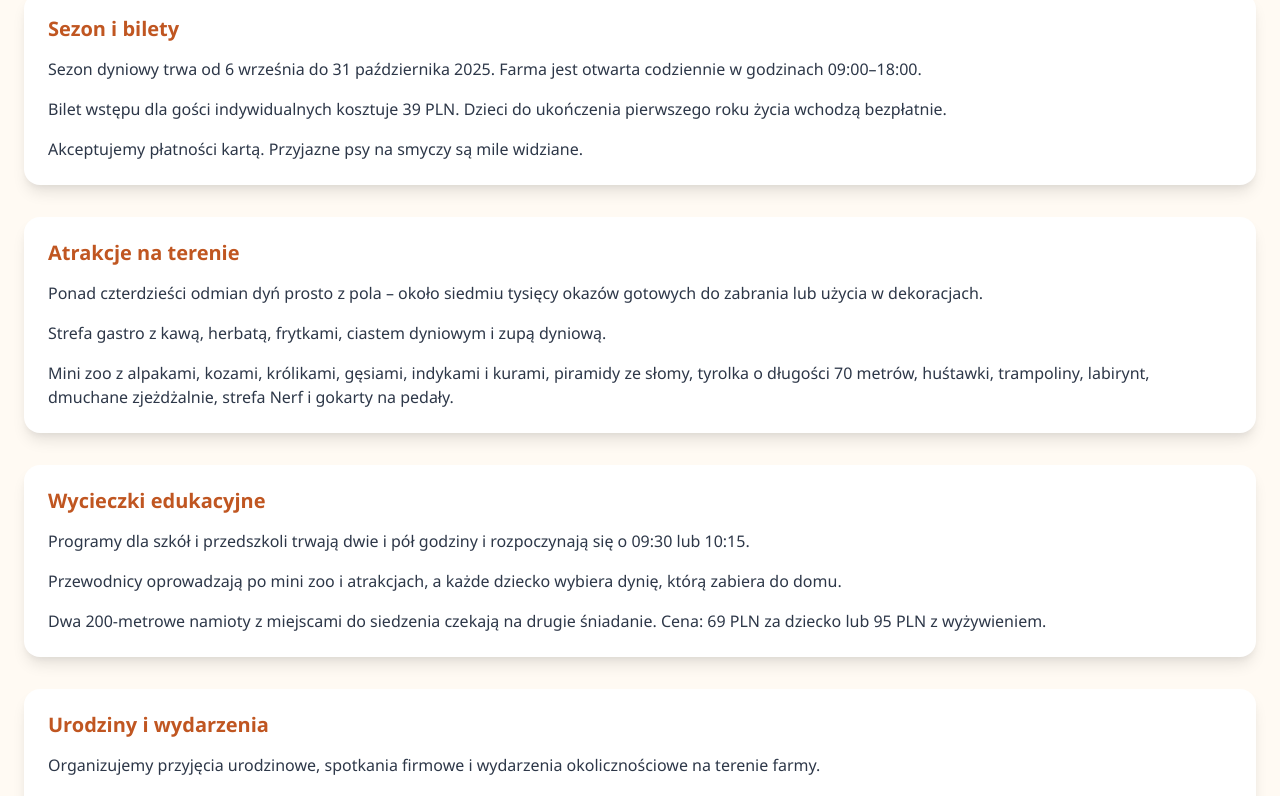
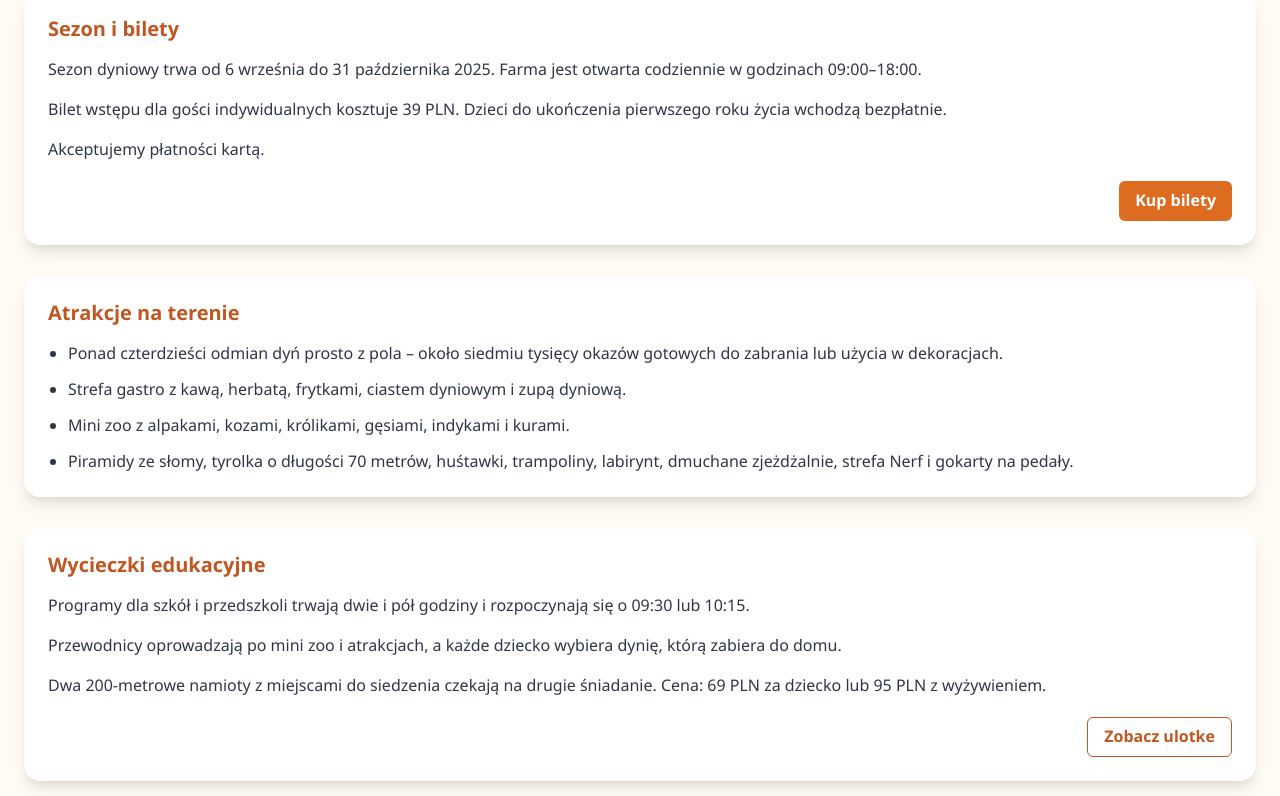
Before and after one commit to DenysVM/farmadyn-react, a React (Vite) app: page / in a window 1280 px wide. Shown: the part 1020-1816 px from the top of the page. Built offline with nearby package versions, Linux system fonts and the light colour scheme.

Commit message:
Add CTA actions and list updates for home sections

```diff
--- a/src/components/HeroSlider.tsx
+++ b/src/components/HeroSlider.tsx
@@ -11,6 +11,7 @@ import {
   useToken
 } from "@chakra-ui/react";
 import { ChevronLeftIcon, ChevronRightIcon } from "@chakra-ui/icons";
+import { resolveAssetPath } from "../utils/assetPath";
 
 export interface HeroSlide {
   image: string;
@@ -54,7 +55,14 @@ const HeroSlider = ({
   nextLabel,
   interval = SLIDE_INTERVAL
 }: HeroSliderProps) => {
-  const slideList = useMemo(() => slides.filter(Boolean), [slides]);
+  const slideList = useMemo(
+    () =>
+      slides
+        .filter(Boolean)
+        .map((slide) => ({ ...slide, image: resolveAssetPath(slide.image) })),
+    [slides]
+  );
+
   const [currentIndex, setCurrentIndex] = useState(0);
   const [isPaused, setIsPaused] = useState(false);
   const [shadowColor] = useToken("colors", ["blackAlpha.600"]);
--- a/src/components/sections/TextSection.tsx
+++ b/src/components/sections/TextSection.tsx
@@ -1,13 +1,65 @@
-import { Heading, List, ListItem, Stack, Text } from "@chakra-ui/react";
+import { useState } from "react";
+import {
+  Button,
+  Heading,
+  HStack,
+  Image,
+  List,
+  ListItem,
+  Modal,
+  ModalBody,
+  ModalCloseButton,
+  ModalContent,
+  ModalOverlay,
+  Stack,
+  Text,
+  useDisclosure
+} from "@chakra-ui/react";
+import { resolveAssetPath } from "../../utils/assetPath";
+
+type LinkAction = {
+  type: "link";
+  label: string;
+  href: string;
+  isExternal?: boolean;
+};
+
+type ModalImageAction = {
+  type: "modalImage";
+  label: string;
+  imageSrc: string;
+  imageAlt: string;
+};
+
+type SectionAction = LinkAction | ModalImageAction;
 
 interface TextSectionProps {
   title?: string;
   paragraphs?: string[];
   list?: string[];
+  actions?: SectionAction[];
 }
 
-const TextSection = ({ title, paragraphs = [], list }: TextSectionProps) => {
+const TextSection = ({ title, paragraphs = [], list, actions = [] }: TextSectionProps) => {
+  const [activeModal, setActiveModal] = useState<ModalImageAction | null>(null);
+  const { isOpen, onOpen, onClose } = useDisclosure();
+
+  const openModal = (action: ModalImageAction) => {
+    setActiveModal(action);
+    onOpen();
+  };
+
+  const closeModal = () => {
+    onClose();
+    setActiveModal(null);
+  };
+
+  const hasModalAction = actions.some((action) => action.type === "modalImage");
+  const isModalVisible = Boolean(activeModal && isOpen);
+  const resolvedModalSrc = activeModal ? resolveAssetPath(activeModal.imageSrc) : undefined;
+
   return (
+    <>
       <Stack
         spacing={4}
         bg="white"
@@ -21,20 +73,74 @@ const TextSection = ({ title, paragraphs = [], list }: TextSectionProps) => {
           </Heading>
         )}
 
-      {paragraphs.map((text) => (
-        <Text key={text} color="gray.700" fontSize={{ base: "sm", md: "md" }}>
+        {paragraphs.map((text, index) => (
+          <Text key={`${text}-${index}`} color="gray.700" fontSize={{ base: "sm", md: "md" }}>
             {text}
           </Text>
         ))}
 
         {Array.isArray(list) && list.length > 0 && (
           <List spacing={3} styleType="disc" pl={5} color="gray.700">
-          {list.map((item) => (
-            <ListItem key={item}>{item}</ListItem>
+            {list.map((item, index) => (
+              <ListItem key={`${item}-${index}`}>{item}</ListItem>
             ))}
           </List>
         )}
+
+        {actions.length > 0 && (
+          <HStack
+            spacing={3}
+            pt={1}
+            flexWrap="wrap"
+            justifyContent="flex-end"
+            w="100%"
+          >
+            {actions.map((action, index) => {
+              if (action.type === "link") {
+                return (
+                  <Button
+                    key={`${action.type}-${action.label}-${index}`}
+                    as="a"
+                    href={action.href}
+                    target={action.isExternal ? "_blank" : undefined}
+                    rel={action.isExternal ? "noopener noreferrer" : undefined}
+                    colorScheme="brand"
+                    variant="solid"
+                  >
+                    {action.label}
+                  </Button>
+                );
+              }
+
+              return (
+                <Button
+                  key={`${action.type}-${action.label}-${index}`}
+                  onClick={() => openModal(action)}
+                  colorScheme="brand"
+                  variant="outline"
+                >
+                  {action.label}
+                </Button>
+              );
+            })}
+          </HStack>
+        )}
       </Stack>
+
+      {hasModalAction && (
+        <Modal isOpen={isModalVisible} onClose={closeModal} size="4xl" isCentered>
+          <ModalOverlay />
+          <ModalContent bg="gray.900">
+            <ModalCloseButton color="white" />
+            <ModalBody p={0}>
+              {activeModal && resolvedModalSrc && (
+                <Image src={resolvedModalSrc} alt={activeModal.imageAlt} w="100%" h="auto" />
+              )}
+            </ModalBody>
+          </ModalContent>
+        </Modal>
+      )}
+    </>
   );
 };
 
--- a/src/i18n/translations.ts
+++ b/src/i18n/translations.ts
@@ -1,19 +1,30 @@
 export type Locale = "pl" | "en";
 export type NavLinkKey = "home" | "privacy" | "contact";
-
+type SectionLinkAction = {
+  type: "link";
+  label: string;
+  href: string;
+  isExternal?: boolean;
+};
+type SectionModalImageAction = {
+  type: "modalImage";
+  label: string;
+  imageSrc: string;
+  imageAlt: string;
+};
+type SectionAction = SectionLinkAction | SectionModalImageAction;
 interface SectionContent {
   title: string;
   paragraphs?: string[];
   list?: string[];
+  actions?: SectionAction[];
 }
-
 interface SliderSlide {
   image: string;
   alt: string;
   heading: string;
   subheading: string;
 }
-
 interface NavigationTranslations {
   menu: string;
   close: string;
@@ -23,7 +34,6 @@ interface NavigationTranslations {
   languages: Record<Locale, string>;
   links: Record<NavLinkKey, { label: string; description?: string }>;
 }
-
 interface HomeTranslations {
   title: string;
   lead: string;
@@ -40,19 +50,16 @@ interface HomeTranslations {
     items: string[];
   };
 }
-
 interface ContactTranslations {
   title: string;
   lead: string;
   sections: SectionContent[];
 }
-
 interface PrivacyTranslations {
   title: string;
   lead: string;
   sections: SectionContent[];
 }
-
 export interface TranslationShape {
   navigation: NavigationTranslations;
   common: {
@@ -62,7 +69,6 @@ export interface TranslationShape {
   contact: ContactTranslations;
   privacy: PrivacyTranslations;
 }
-
 export const translations: Record<Locale, TranslationShape> = {
   pl: {
     navigation: {
@@ -119,15 +125,24 @@ export const translations: Record<Locale, TranslationShape> = {
           paragraphs: [
             "Sezon dyniowy trwa od 6 września do 31 października 2025. Farma jest otwarta codziennie w godzinach 09:00–18:00.",
             "Bilet wstępu dla gości indywidualnych kosztuje 39 PLN. Dzieci do ukończenia pierwszego roku życia wchodzą bezpłatnie.",
-            "Akceptujemy płatności kartą. Przyjazne psy na smyczy są mile widziane."
+            "Akceptujemy płatności kartą."
+          ],
+          actions: [
+            {
+              type: "link",
+              label: "Kup bilety",
+              href: "https://farmadyn.ticketpoland.pl/sklep/",
+              isExternal: true
+            }
           ]
         },
         {
           title: "Atrakcje na terenie",
-          paragraphs: [
+          list: [
             "Ponad czterdzieści odmian dyń prosto z pola – około siedmiu tysięcy okazów gotowych do zabrania lub użycia w dekoracjach.",
             "Strefa gastro z kawą, herbatą, frytkami, ciastem dyniowym i zupą dyniową.",
-            "Mini zoo z alpakami, kozami, królikami, gęsiami, indykami i kurami, piramidy ze słomy, tyrolka o długości 70 metrów, huśtawki, trampoliny, labirynt, dmuchane zjeżdżalnie, strefa Nerf i gokarty na pedały."
+            "Mini zoo z alpakami, kozami, królikami, gęsiami, indykami i kurami.",
+            "Piramidy ze słomy, tyrolka o długości 70 metrów, huśtawki, trampoliny, labirynt, dmuchane zjeżdżalnie, strefa Nerf i gokarty na pedały."
           ]
         },
         {
@@ -136,6 +151,14 @@ export const translations: Record<Locale, TranslationShape> = {
             "Programy dla szkół i przedszkoli trwają dwie i pół godziny i rozpoczynają się o 09:30 lub 10:15.",
             "Przewodnicy oprowadzają po mini zoo i atrakcjach, a każde dziecko wybiera dynię, którą zabiera do domu.",
             "Dwa 200-metrowe namioty z miejscami do siedzenia czekają na drugie śniadanie. Cena: 69 PLN za dziecko lub 95 PLN z wyżywieniem."
+          ],
+          actions: [
+            {
+              type: "modalImage",
+              label: "Zobacz ulotke",
+              imageSrc: "images/ulotka2025.jpg",
+              imageAlt: "Ulotka wycieczek edukacyjnych 2025"
+            }
           ]
         },
         {
@@ -151,6 +174,7 @@ export const translations: Record<Locale, TranslationShape> = {
         title: "Regulamin farmy",
         items: [
           "Dzieci przebywają na farmie pod stałą opieką rodziców lub opiekunów.",
+          "Przyjazne psy na smyczy są mile widziane. Sprzątaj po swoim pupilu i dbaj o komfort innych gości.",
           "Zwierzęta karmią wyłącznie dorośli – не wkładamy rąk do пysków i trzymamy dystans od ptaków.",
           "Nie podnosimy ani nie ściskamy królików; karmimy tylko te, które podchodzą.",
           "Nie zrywamy dyni i roślin z dekoracji oraz не wspinamy się powyżej jednego metra na конструкcje.",
@@ -290,15 +314,24 @@ export const translations: Record<Locale, TranslationShape> = {
           paragraphs: [
             "Pumpkin season runs from 6 September to 31 October 2025. The farm is open every day from 09:00 to 18:00.",
             "Individual entry costs 39 PLN. Children under one year old enter free of charge.",
-            "Card payments are accepted. Friendly dogs on a leash are welcome."
+            "Card payments are accepted."
+          ],
+          actions: [
+            {
+              type: "link",
+              label: "Buy tickets",
+              href: "https://farmadyn.ticketpoland.pl/sklep/",
+              isExternal: true
+            }
           ]
         },
         {
           title: "On-site attractions",
-          paragraphs: [
+          list: [
             "More than forty pumpkin varieties straight from the field – around seven thousand pumpkins ready to take home or decorate with.",
             "Food court with coffee, tea, fries, pumpkin cake and pumpkin soup.",
-            "A mini zoo with alpacas, goats, rabbits, geese, turkeys and hens, straw pyramids, a 70 m zip line, swings, trampolines, a straw maze, inflatable slides, a Nerf arena and pedal go-karts."
+            "A mini zoo with alpacas, goats, rabbits, geese, turkeys and hens.",
+            "Straw pyramids, a 70 m zip line, swings, trampolines, a straw maze, inflatable slides, a Nerf arena and pedal go-karts."
           ]
         },
         {
@@ -307,6 +340,14 @@ export const translations: Record<Locale, TranslationShape> = {
             "School and kindergarten programmes last two and a half hours and start at 09:30 or 10:15.",
             "Guides lead feeding sessions in the mini zoo, accompany groups through the attractions and help every child pick a pumpkin to take home.",
             "Two 200 m tent halls with seating are available for snack breaks. Price: 69 PLN per child or 95 PLN with catering."
+          ],
+          actions: [
+            {
+              type: "modalImage",
+              label: "View flyer",
+              imageSrc: "images/ulotka2025.jpg",
+              imageAlt: "Educational trips flyer 2025"
+            }
           ]
         },
         {
@@ -322,6 +363,7 @@ export const translations: Record<Locale, TranslationShape> = {
         title: "Farm rules",
         items: [
           "Children must remain under the supervision of parents or guardians at all times.",
+          "Friendly dogs on a leash are welcome. Please keep them close, clean up after them and respect other visitors.",
           "Only adults may feed the animals – keep hands away from their mouths and maintain distance from birds.",
           "Do not lift or squeeze rabbits; feed only the animals that approach you.",
           "Do not remove pumpkins or plants from decorations and do not climb higher than one metre on any structures.",
@@ -407,5 +449,4 @@ export const translations: Record<Locale, TranslationShape> = {
     }
   }
 };
-
 export const availableLocales: Locale[] = ["pl", "en"];
--- /dev/null
+++ b/src/utils/assetPath.ts
@@ -0,0 +1,21 @@
+const absoluteUrlPattern = /^(?:[a-z][a-z0-9+.-]*:)?\/\//i;
+
+export const resolveAssetPath = (path: string): string => {
+  if (!path) {
+    return path;
+  }
+
+  if (absoluteUrlPattern.test(path)) {
+    return path;
+  }
+
+  const base = import.meta.env.BASE_URL ?? "/";
+  const normalizedBase = base.endsWith("/") ? base.slice(0, -1) : base;
+  const normalizedPath = path.startsWith("/") ? path : `/${path}`;
+
+  if (!normalizedBase) {
+    return normalizedPath;
+  }
+
+  return `${normalizedBase}${normalizedPath}`;
+};
```
Also changed, not shown: public/images/ulotka2025.jpg (added). Lines whose indentation alone changed are shown as unchanged.
